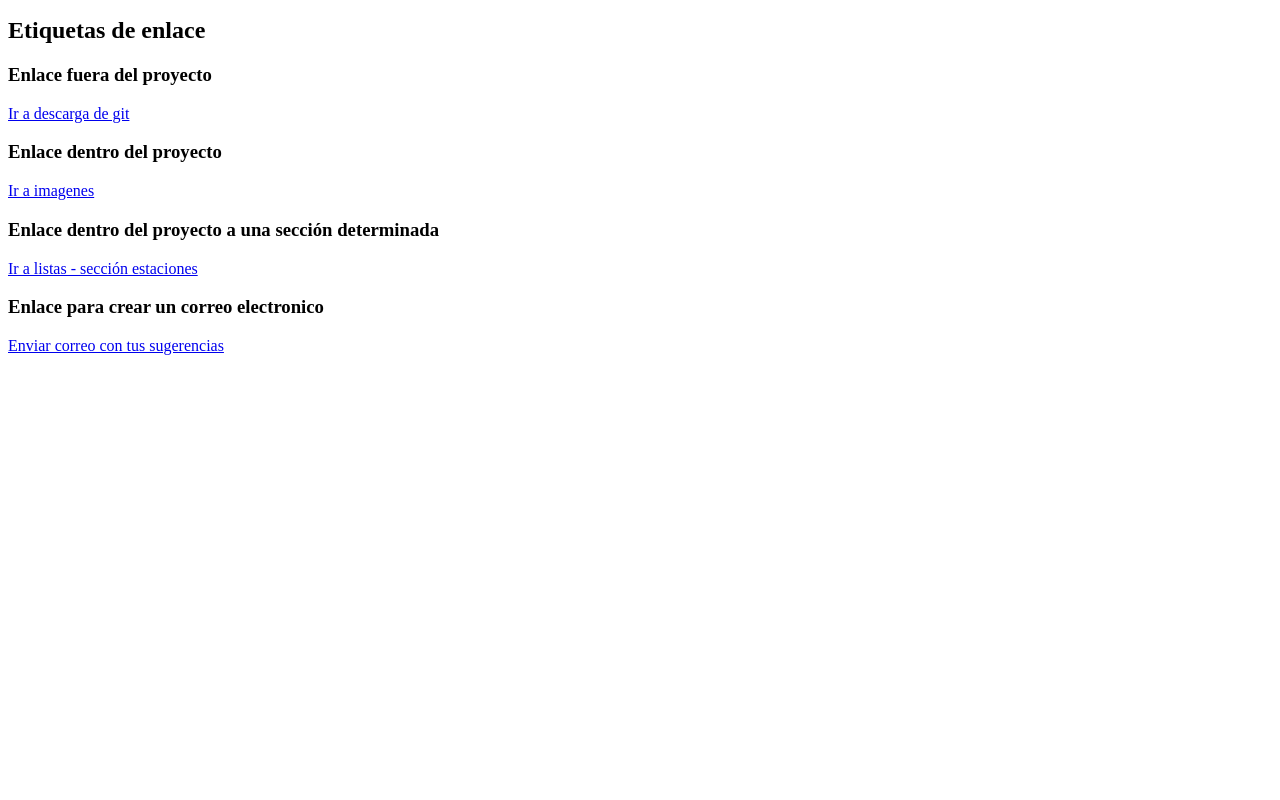
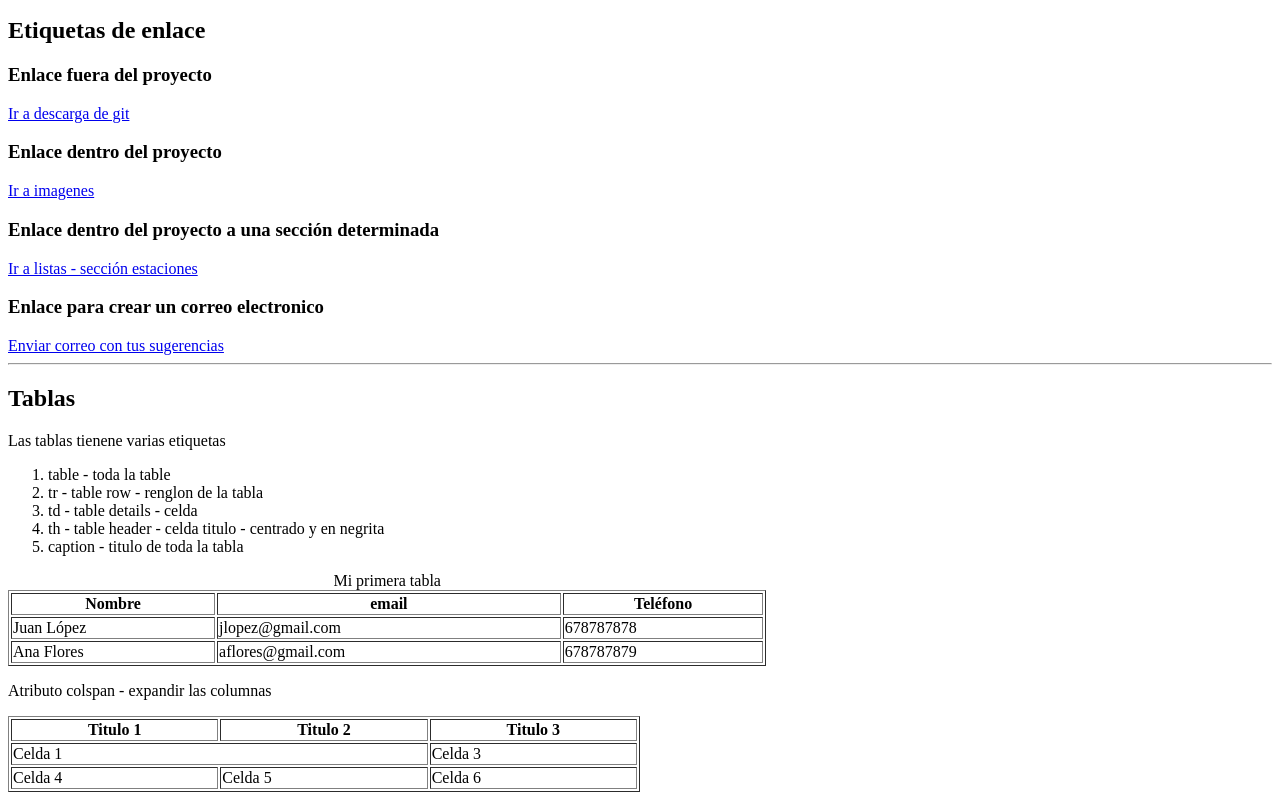
Before and after one commit to AMP2563/GB_repositorio_html_introduccion, a plain HTML site: page index.html in a window 1280 px wide. Shown: the part 1138-1938 px from the top of the page. Before the commit the page ends 1501 px from the top, so only its background shows below. Drawn offline with Linux system fonts and the light colour scheme.

Commit message:
final de clase

```diff
--- a/index.html
+++ b/index.html
@@ -48,6 +48,53 @@
     <a href="listas.html#Estaciones">Ir a listas - sección estaciones</a>
     <h3>Enlace para crear un correo electronico</h3>
     <a href="mailto:ggp2002es@gmail.com">Enviar correo con tus sugerencias</a>
+    <hr>
+    <h2>Tablas</h2>
+    <p>Las tablas tienene varias etiquetas</p>
+    <ol>
+        <li>table - toda la table</li>
+        <li>tr - table row - renglon de la tabla</li>
+        <li>td - table details - celda</li>
+        <li>th - table header - celda titulo - centrado y en negrita</li>
+        <li>caption - titulo de toda la tabla</li>
+    </ol>
+    <table border="1px" width="60%">
+        <caption>Mi primera tabla</caption>
+        <tr>
+            <th>Nombre</th>
+            <th>email</th>
+            <th>Teléfono</th>
+        </tr>
+        <tr>
+            <td>Juan López</td>
+            <td>jlopez@gmail.com</td>
+            <td>678787878</td>
+        </tr>
+        <tr>
+            <td>Ana Flores</td>
+            <td>aflores@gmail.com</td>
+            <td>678787879</td>
+        </tr>
+    </table>
+
+    <p>Atributo colspan - expandir las columnas</p>
+    <table width="50%" border="1px">
+        <tr>
+            <th>Titulo 1</th>
+            <th>Titulo 2</th>
+            <th>Titulo 3</th>
+        </tr>
+        <tr>
+            <td colspan="2">Celda 1</td>
+
+            <td>Celda 3</td>
+        </tr>
+        <tr>
+            <td>Celda 4</td>
+            <td>Celda 5</td>
+            <td>Celda 6</td>
+        </tr>
+    </table>
 
 </body>
 </html>
```
Also changed, not shown: tablas.html (added, +36 -0 lines).
